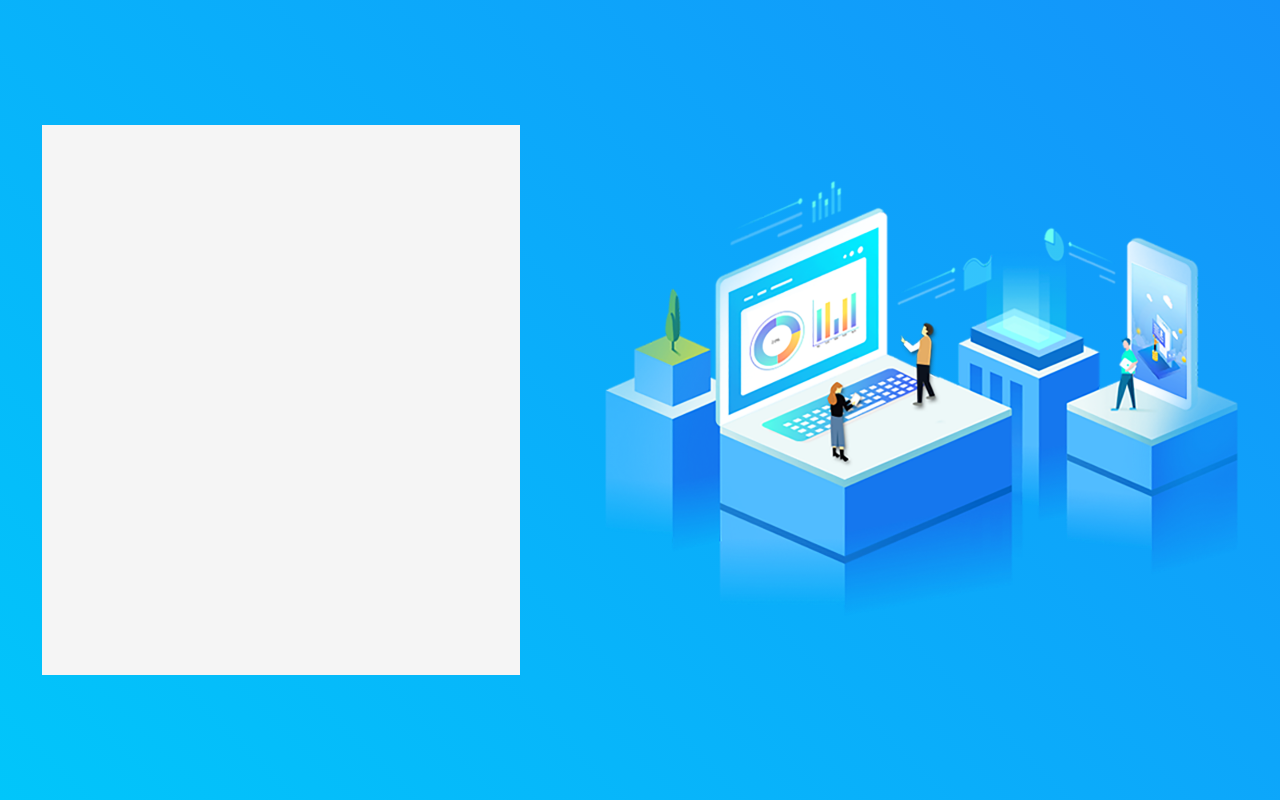
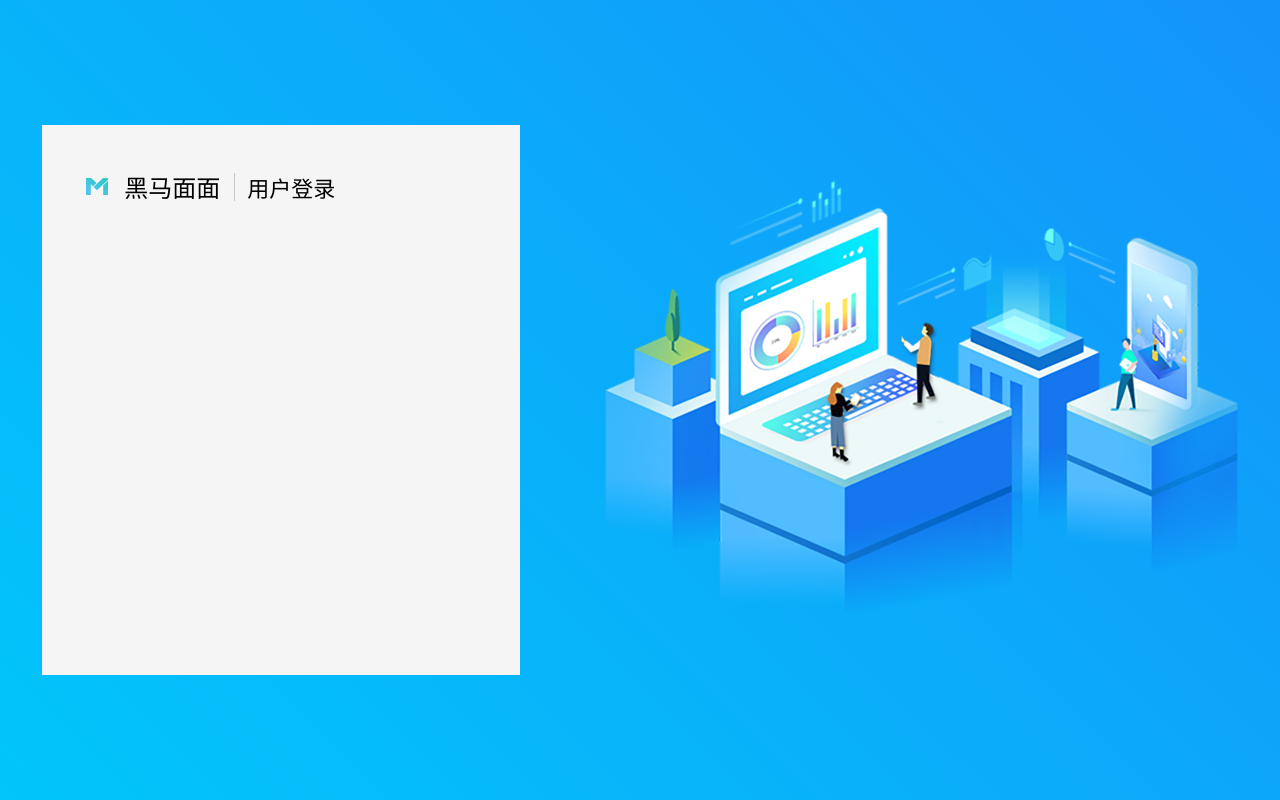
Before and after one commit to zzy101/heimamm, a Vue app: page /#/login in a window 1280 px wide. Built offline with nearby package versions, Linux system fonts and the light colour scheme.

Commit message:
登录页面 - 标题完成

```diff
--- a/src/style/base.css
+++ b/src/style/base.css
@@ -4,4 +4,5 @@ html,body {
 * {
     margin: 0;
     padding: 0;
+    box-sizing: border-box;
 }
--- a/src/views/login/login.vue
+++ b/src/views/login/login.vue
@@ -1,7 +1,15 @@
 <template>
   <div class="login-container">
-      <!-- 登录表单 -->
-    <div class="login-from"></div>
+    <!-- 登录表单 -->
+    <div class="login-from">
+        <!-- 标题 -->
+      <div class="login-title">
+        <img src="../../assets/login-log.png" alt />
+        <span class="title">黑马面面</span>
+        <i></i>
+        <span class="sub-title">用户登录</span>
+      </div>
+    </div>
     <!-- 右边的图片 -->
     <div class="login-img">
       <img src="../../assets/login_banner_ele.png" alt />
@@ -31,6 +39,33 @@ export default {};
     width: 478px;
     height: 550px;
     background-color: #f5f5f5;
+    padding: 44px;
+
+    /* 标题 */
+    .login-title {
+        display: flex;
+        align-items: center;
+        /* log */
+        img {
+            width: 22px;
+            height: 17px;
+            margin-right: 16px;
+        }
+        .title {
+            font-size: 24px;
+            margin-right: 14px;
+        }
+        i {
+            width: 1px;
+            height: 28px;
+            background-color: #C7C7C7;
+            margin-right: 12px;
+        }
+        .sub-title {
+            font-size: 22px;
+        }
+
+    }
   }
 }
 </style>
```
Also changed, not shown: src/assets/login-log.png (added).
